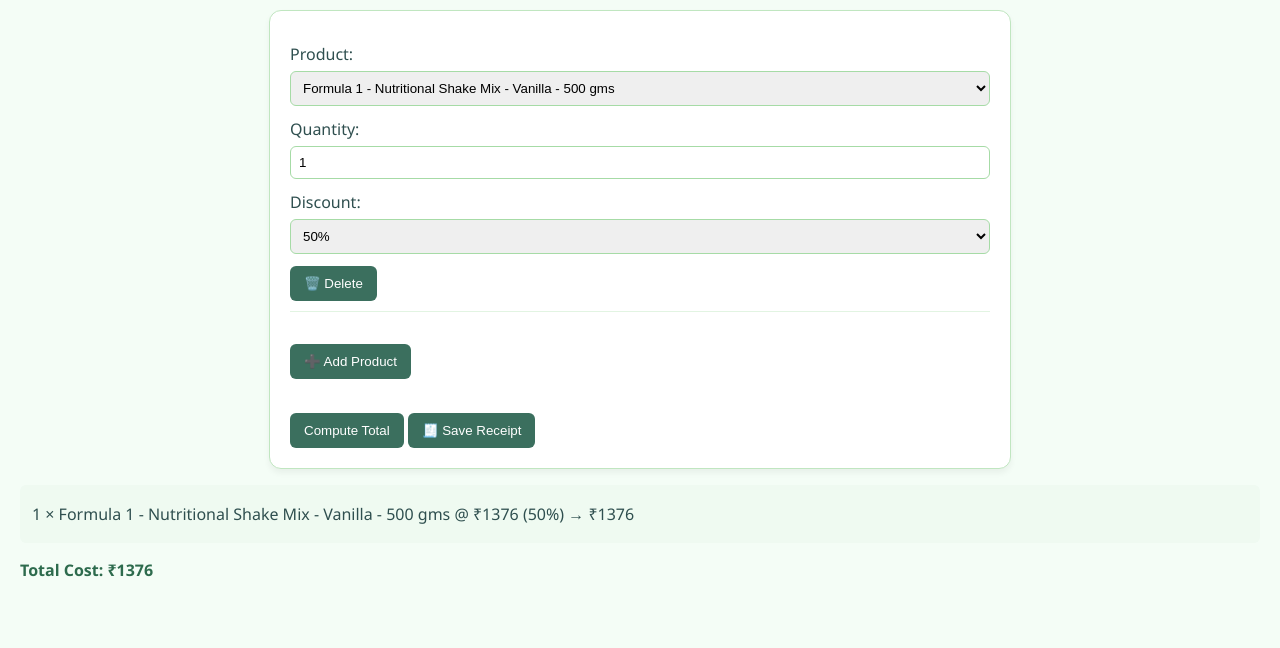
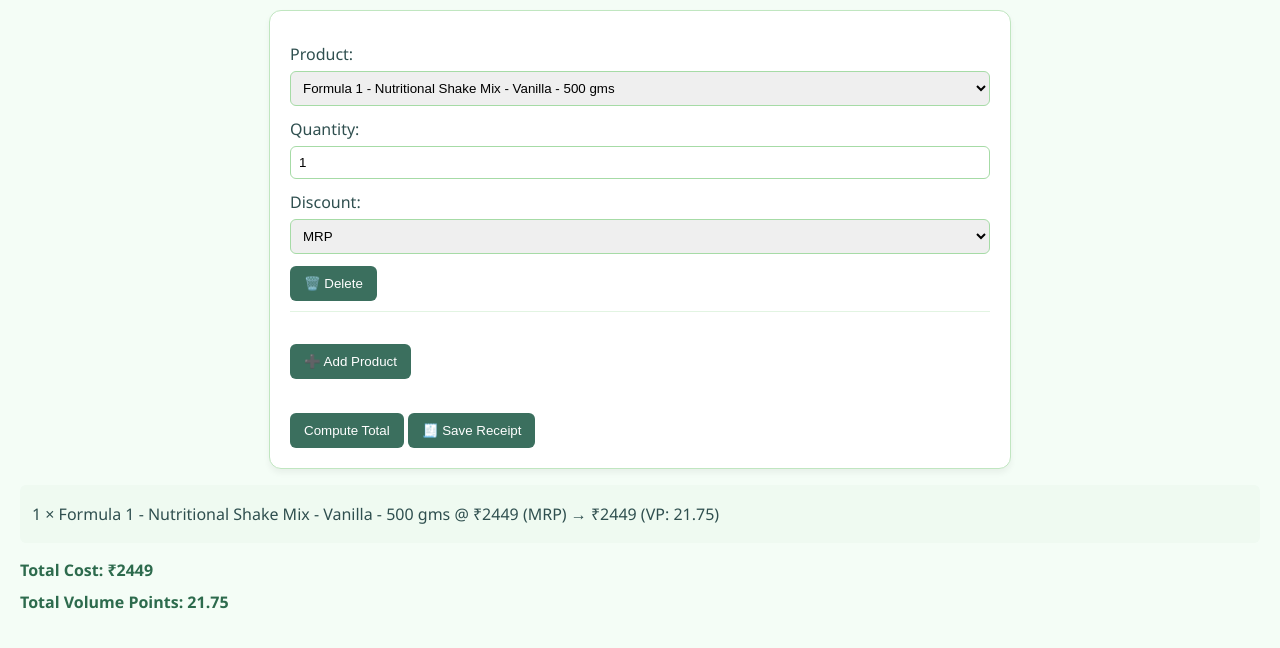
Before and after one commit to karthikbasa/hbratecard, a plain HTML site: page index.html in a window 1280 px wide. Both pictures are taken after a click on the button "Compute Total". Shown: the part 116-764 px from the top of the page. Drawn offline with Linux system fonts and the light colour scheme.

Commit message:
Update index.html
Added VP calculation

```diff
--- a/index.html
+++ b/index.html
@@ -45,62 +45,63 @@
       <option value="25%">25%</option>
       <option value="35%">35%</option>
       <option value="42%">42%</option>
-      <option value="50%" selected>50%</option>
+      <option value="50%">50%</option>
+      <option value="MRP" selected>MRP</option>
     </select>
   </template>
 
   <script>
     const productsData = [
-          { name: "Formula 1 - Nutritional Shake Mix - Vanilla - 500 gms", "25%": 1912, "35%": 1698, "42%": 1548, "50%": 1376 },
- 	  { name: "Formula 1 - Nutritional Shake Mix - Chocolate - 500 gms", "25%": 1912, "35%": 1698, "42%": 1548, "50%": 1376 },
- 	  { name: "Formula 1 - Nutritional Shake Mix - Mango - 500 gms", "25%": 1912, "35%": 1698, "42%": 1548, "50%": 1376 },
- 	  { name: "Formula 1 - Nutritional Shake Mix - Orange Cream - 500 gms", "25%": 1912, "35%": 1698, "42%": 1548, "50%": 1376 },
- 	  { name: "Formula 1 - Nutritional Shake Mix - Strawberry - 500 gms", "25%": 1912, "35%": 1698, "42%": 1548, "50%": 1376 },
- 	  { name: "Formula 1 - Nutritional Shake Mix - Kulfi - 500 gms", "25%": 1912, "35%": 1698, "42%": 1548, "50%": 1376 },
- 	  { name: "Formula 1 - Nutritional Shake Mix - Banana Caramel - 500 gms", "25%": 1912, "35%": 1698, "42%": 1548, "50%": 1376 },
- 	  { name: "Formula 1- Nutritional Shake Mix - Rose Kheer - 500 gms", "25%": 1912, "35%": 1698, "42%": 1548, "50%": 1376 },
- 	  { name: "Formula 1 Nutritional Shake Mix - Paan - 500 gms", "25%": 1912, "35%": 1698, "42%": 1548, "50%": 1376 },
- 	  { name: "Personalized Protein Powder - 200 gms", "25%": 1137, "35%": 1009, "42%": 920, "50%": 818 },
- 	  { name: "Personalized Protein Powder - 400 gms", "25%": 2181, "35%": 1937, "42%": 1766, "50%": 1571 },
- 	  { name: "ShakeMate - 500 gms", "25%": 643, "35%": 606, "42%": 581, "50%": 552 },
- 	  { name: "Ocular Defense", "25%": 1691, "35%": 1502, "42%": 1369, "50%": 1217 },
- 	  { name: "Male Factor", "25%": 2993, "35%": 2658, "42%": 2423, "50%": 2155 },
- 	  { name: "Woman's Choice", "25%": 1092, "35%": 970, "42%": 884, "50%": 786 },
- 	  { name: "vritilife Brain Health 60 Tablets", "25%": 1285, "35%": 1141, "42%": 1040, "50%": 925 },
- 	  { name: "vritilife® Facial Cleanser (100ml)", "25%": 910, "35%": 808, "42%": 736, "50%": 655 },
- 	  { name: "vritilife® Facial Toner (100ml)", "25%": 1033, "35%": 917, "42%": 836, "50%": 743 },
- 	  { name: "vritilife® Facial Serum (30 ml)", "25%": 2361, "35%": 2096, "42%": 1911, "50%": 1700 },
- 	  { name: "vritilife® Moisturizer (100ml)", "25%": 1151, "35%": 1022, "42%": 931, "50%": 828 },
-	  { name: "HN-Skin Booster Orange -10gms*30 sachets", "25%": 3582, "35%": 3258, "42%": 3031, "50%": 2771 },
-	  { name: "HN-Skin Booster Canister", "25%": 3450, "35%": 3123, "42%": 2895, "50%": 2634 },
-	  { name: "vritilife immune health - 60 Tab", "25%": 1341, "35%": 1191, "42%": 1086, "50%": 965 },
-	  { name: "Afresh Energy Drink Mix - Ginger - 50 gms", "25%": 712, "35%": 633, "42%": 577, "50%": 513 },
-	  { name: "Afresh Energy Drink Mix - Elaichi - 50 gms", "25%": 712, "35%": 633, "42%": 577, "50%": 513 },
-	  { name: "Afresh Energy Drink Mix - Lemon - 50 gms", "25%": 712, "35%": 633, "42%": 577, "50%": 513 },
-	  { name: "Afresh Energy Drink Mix - Peach - 50 gms", "25%": 712, "35%": 633, "42%": 577, "50%": 513 },
-	  { name: "Afresh Energy Drink Mix - Cinnamon - 50 gms", "25%": 712, "35%": 633, "42%": 577, "50%": 513 },
-	  { name: "Afresh Energy Drink Mix - Kashmiri Kahwa - 40 gms", "25%": 712, "35%": 633, "42%": 577, "50%": 513 },
-	  { name: "Afresh Energy Drink Mix - Tulsi (Basil) - 50 gms", "25%": 726, "35%": 652, "42%": 600, "50%": 540 },
-	  { name: "H24 Hydrate - 5 gms *20 Sachets", "25%": 1504, "35%": 1370, "42%": 1276, "50%": 1169 },
-	  { name: "H24 Rebuild Strength - 50 gms *10 Sachets", "25%": 2339, "35%": 2099, "42%": 1931, "50%": 1739 },
- 	  { name: "DinoShake™ - Chocolicious - 200 gms", "25%": 978, "35%": 868, "42%": 792, "50%": 704 },
- 	  { name: "DinoShake™ - Strawberry - 200 gms", "25%": 978, "35%": 868, "42%": 792, "50%": 704 },
- 	  { name: "Activated Fibre - 90 Tablets", "25%": 1436, "35%": 1275, "42%": 1162, "50%": 1034 },
- 	  { name: "Active Fiber Complex - Unflavoured - 200 gms", "25%": 2246, "35%": 1995, "42%": 1819, "50%": 1617 },
- 	  { name: "Aloe Plus - 60 Capsules", "25%": 929, "35%": 825, "42%": 752, "50%": 668 },
-  	  { name: "Herbal Aloe Concentrate - Unflavored (Original) - 500 ml", "25%": 2366, "35%": 2101, "42%": 1916, "50%": 1704 },
-  	  { name: "Simply Probiotic - 1 gms *30 Sachets", "25%": 1938, "35%": 1721, "42%": 1569, "50%": 1395 },
-  	  { name: "vritilife Triphala - 60 Tablets", "25%": 956, "35%": 849, "42%": 774, "50%": 688 },
-	  { name: "Herbalife Calcium Tablets - 60 Tablets", "25%": 1056, "35%": 937, "42%": 855, "50%": 760 },
-  	  { name: "Joint Support - 90 Tablets", "25%": 2155, "35%": 1913, "42%": 1744, "50%": 1551 },
-  	  { name: "Herbalife Niteworks - 300 gms", "25%": 6258, "35%": 5557, "42%": 5066, "50%": 4505 },
-          { name: "Herbalifeline - 60 Softgels", "25%": 2341, "35%": 2079, "42%": 1895, "50%": 1686 },
-  	  { name: "Beta Heart - Vanilla Flavour - 15 gms *15 Sachets", "25%": 2054, "35%": 1868, "42%": 1738, "50%": 1589 },
-  	  { name: "Multivitamin Mineral and Herbal Tablets Plus - 90 Tablets", "25%": 1759, "35%": 1562, "42%": 1424, "50%": 1226 },
-  	  { name: "Cell Activator - New - 60 Tablets", "25%": 1944, "35%": 1726, "42%": 1574, "50%": 1399 },
-  	  { name: "Cell-U-Loss Advanced - 90 Tablets", "25%": 1496, "35%": 1329, "42%": 1211, "50%": 1077 },
-  	  { name: "Herbal Control - 90 Tablets", "25%": 3013, "35%": 2676, "42%": 2440, "50%": 2169 }
-];
+      { name: "Formula 1 - Nutritional Shake Mix - Vanilla - 500 gms", "MRP": 2449, "25%": 1912, "35%": 1698, "42%": 1548, "50%": 1376, "VP": 21.75 },
+      { name: "Formula 1 - Nutritional Shake Mix - Chocolate - 500 gms", "MRP": 2449, "25%": 1912, "35%": 1698, "42%": 1548, "50%": 1376, "VP": 21.75 },
+      { name: "Formula 1 - Nutritional Shake Mix - Mango - 500 gms", "MRP": 2449, "25%": 1912, "35%": 1698, "42%": 1548, "50%": 1376, "VP": 21.75 },
+      { name: "Formula 1 - Nutritional Shake Mix - Orange Cream - 500 gms", "MRP": 2449, "25%": 1912, "35%": 1698, "42%": 1548, "50%": 1376, "VP": 21.75 },
+      { name: "Formula 1 - Nutritional Shake Mix - Strawberry - 500 gms", "MRP": 2449, "25%": 1912, "35%": 1698, "42%": 1548, "50%": 1376, "VP": 21.75 },
+      { name: "Formula 1 - Nutritional Shake Mix - Kulfi - 500 gms", "MRP": 2449, "25%": 1912, "35%": 1698, "42%": 1548, "50%": 1376, "VP": 21.75 },
+      { name: "Formula 1 - Nutritional Shake Mix - Banana Caramel - 500 gms", "MRP": 2449, "25%": 1912, "35%": 1698, "42%": 1548, "50%": 1376, "VP": 21.75 },
+      { name: "Formula 1- Nutritional Shake Mix - Rose Kheer - 500 gms", "MRP": 2449, "25%": 1912, "35%": 1698, "42%": 1548, "50%": 1376, "VP": 21.75 },
+      { name: "Formula 1 Nutritional Shake Mix - Paan - 500 gms", "MRP": 2449, "25%": 1912, "35%": 1698, "42%": 1548, "50%": 1376, "VP": 21.75 },
+      { name: "Personalized Protein Powder - 200 gms", "MRP": 1455, "25%": 1137, "35%": 1009, "42%": 920, "50%": 818, "VP": 11.50 },
+      { name: "Personalized Protein Powder - 400 gms", "MRP": 2792, "25%": 2181, "35%": 1937, "42%": 1766, "50%": 1571, "VP": 22.50 },
+      { name: "ShakeMate - 500 gms", "MRP": 733, "25%": 643, "35%": 606, "42%": 581, "50%": 552, "VP": 6.45 },
+      { name: "Ocular Defense", "MRP": 2166, "25%": 1691, "35%": 1502, "42%": 1369, "50%": 1217, "VP": 19.25 },
+      { name: "Male Factor", "MRP": 3832, "25%": 2993, "35%": 2658, "42%": 2423, "50%": 2155, "VP": 34.75 },
+      { name: "Woman's Choice", "MRP": 1399, "25%": 1092, "35%": 970, "42%": 884, "50%": 786, "VP": 12.45 },
+      { name: "vritilife Brain Health 60 Tablets", "MRP": 1645, "25%": 1285, "35%": 1141, "42%": 1040, "50%": 925, "VP": 15.10 },
+      { name: "vritilife® Facial Cleanser (100ml)", "MRP": 1165, "25%": 910, "35%": 808, "42%": 736, "50%": 655, "VP": 10.40 },
+      { name: "vritilife® Facial Toner (100ml)", "MRP": 1322, "25%": 1033, "35%": 917, "42%": 836, "50%": 743, "VP": 11.80 },
+      { name: "vritilife® Facial Serum (30 ml)", "MRP": 3022, "25%": 2361, "35%": 2096, "42%": 1911, "50%": 1700, "VP": 27.05 },
+      { name: "vritilife® Moisturizer (100ml)", "MRP": 1473, "25%": 1151, "35%": 1022, "42%": 931, "50%": 828, "VP": 13.15 },
+      { name: "HN-Skin Booster Orange -10gms*30 sachets", "MRP": 4398, "25%": 3582, "35%": 3258, "42%": 3031, "50%": 2771, "VP": 38.65 },
+      { name: "HN-Skin Booster Canister", "MRP": 4266, "25%": 3450, "35%": 3123, "42%": 2895, "50%": 2634, "VP": 38.65 },
+      { name: "vritilife immune health - 60 Tab", "MRP": 1717, "25%": 1341, "35%": 1191, "42%": 1086, "50%": 965, "VP": 15.80 },
+      { name: "Afresh Energy Drink Mix - Ginger - 50 gms", "MRP": 913, "25%": 712, "35%": 633, "42%": 577, "50%": 513, "VP": 7.80 },
+      { name: "Afresh Energy Drink Mix - Elaichi - 50 gms", "MRP": 913, "25%": 712, "35%": 633, "42%": 577, "50%": 513, "VP": 7.80 },
+      { name: "Afresh Energy Drink Mix - Lemon - 50 gms", "MRP": 913, "25%": 712, "35%": 633, "42%": 577, "50%": 513, "VP": 7.80 },
+      { name: "Afresh Energy Drink Mix - Peach - 50 gms", "MRP": 913, "25%": 712, "35%": 633, "42%": 577, "50%": 513, "VP": 7.80 },
+      { name: "Afresh Energy Drink Mix - Cinnamon - 50 gms", "MRP": 913, "25%": 712, "35%": 633, "42%": 577, "50%": 513, "VP": 7.80 },
+      { name: "Afresh Energy Drink Mix - Kashmiri Kahwa - 40 gms", "MRP": 913, "25%": 712, "35%": 633, "42%": 577, "50%": 513, "VP": 7.80 },
+      { name: "Afresh Energy Drink Mix - Tulsi (Basil) - 50 gms", "MRP": 913, "25%": 726, "35%": 652, "42%": 600, "50%": 540, "VP": 7.80 },
+      { name: "H24 Hydrate - 5 gms *20 Sachets", "MRP": 1839, "25%": 1504, "35%": 1370, "42%": 1276, "50%": 1169, "VP": 14.05 },
+      { name: "H24 Rebuild Strength - 50 gms *10 Sachets", "MRP": 2940, "25%": 2339, "35%": 2099, "42%": 1931, "50%": 1739, "VP": 24.70 },
+      { name: "DinoShake™ - Chocolicious - 200 gms", "MRP": 1252, "25%": 978, "35%": 868, "42%": 792, "50%": 704, "VP": 9.60 },
+      { name: "DinoShake™ - Strawberry - 200 gms", "MRP": 1252, "25%": 978, "35%": 868, "42%": 792, "50%": 704, "VP": 9.60 },
+      { name: "Activated Fibre - 90 Tablets", "MRP": 1839, "25%": 1436, "35%": 1275, "42%": 1162, "50%": 1034, "VP": 15.75 },
+      { name: "Active Fiber Complex - Unflavoured - 200 gms", "MRP": 2876, "25%": 2246, "35%": 1995, "42%": 1819, "50%": 1617, "VP": 22.95 },
+      { name: "Aloe Plus - 60 Capsules", "MRP": 1190, "25%": 929, "35%": 825, "42%": 752, "50%": 668, "VP": 9.40 },
+      { name: "Herbal Aloe Concentrate - Unflavored (Original) - 500 ml", "MRP": 3030, "25%": 2366, "35%": 2101, "42%": 1916, "50%": 1704, "VP": 24.95 },
+      { name: "Simply Probiotic - 1 gms *30 Sachets", "MRP": 2482, "25%": 1938, "35%": 1721, "42%": 1569, "50%": 1395, "VP": 21.95 },
+      { name: "vritilife Triphala - 60 Tablets", "MRP": 1224, "25%": 956, "35%": 849, "42%": 774, "50%": 688, "VP": 11.25 },
+      { name: "Herbalife Calcium Tablets - 60 Tablets", "MRP": 1352, "25%": 1056, "35%": 937, "42%": 855, "50%": 760, "VP": 10.25 },
+      { name: "Joint Support - 90 Tablets", "MRP": 2759, "25%": 2155, "35%": 1913, "42%": 1744, "50%": 1551, "VP": 20.90 },
+      { name: "Herbalife Niteworks - 300 gms", "MRP": 8010, "25%": 6258, "35%": 5557, "42%": 5066, "50%": 4505, "VP": 75.00 },
+      { name: "Herbalifeline - 60 Softgels", "MRP": 2998, "25%": 2341, "35%": 2079, "42%": 1895, "50%": 1686, "VP": 25.75 },
+      { name: "Beta Heart - Vanilla Flavour - 15 gms *15 Sachets", "MRP": 2520, "25%": 2054, "35%": 1868, "42%": 1738, "50%": 1589, "VP": 19.55 },
+      { name: "Multivitamin Mineral and Herbal Tablets Plus - 90 Tablets", "MRP": 2252, "25%": 1759, "35%": 1562, "42%": 1424, "50%": 1226, "VP": 19.95 },
+      { name: "Cell Activator - New - 60 Tablets", "MRP": 2489, "25%": 1944, "35%": 1726, "42%": 1574, "50%": 1399, "VP": 21.95 },
+      { name: "Cell-U-Loss Advanced - 90 Tablets", "MRP": 1916, "25%": 1496, "35%": 1329, "42%": 1211, "50%": 1077, "VP": 15.75 },
+      { name: "Herbal Control - 90 Tablets", "MRP": 3858, "25%": 3013, "35%": 2676, "42%": 2440, "50%": 2169, "VP": 32.95 }
+    ];
 
     let itemIndex = 0;
 
@@ -146,7 +147,8 @@
       const results = document.getElementById("results");
       results.innerHTML = "";
 
-      let total = 0;
+      let totalCost = 0;
+      let totalVolumePoints = 0;
       const list = document.createElement("ul");
 
       rows.forEach(row => {
@@ -155,38 +157,63 @@
         const discount = row.querySelector(".discount-select").value;
 
         const item = productsData.find(p => p.name === product);
-        const unitPrice = item ? item[discount] : 0;
+        let unitPrice;
+        if (discount === "MRP") {
+          unitPrice = item ? item["MRP"] : 0;
+        } else {
+          unitPrice = item ? item[discount] : 0;
+        }
+
         const cost = unitPrice * quantity;
-        total += cost;
+        const volumePoints = item ? item["VP"] * quantity : 0;
+
+        totalCost += cost;
+        totalVolumePoints += volumePoints;
 
         const li = document.createElement("li");
-        li.textContent = `${quantity} × ${product} @ ₹${unitPrice} (${discount}) → ₹${cost}`;
+        li.textContent = `${quantity} × ${product} @ ₹${unitPrice} (${discount}) → ₹${cost} (VP: ${volumePoints.toFixed(2)})`;
         list.appendChild(li);
       });
 
       results.appendChild(list);
-      const totalLine = document.createElement("strong");
-      totalLine.textContent = `Total Cost: ₹${total}`;
-      results.appendChild(totalLine);
+      const totalCostLine = document.createElement("strong");
+      totalCostLine.textContent = `Total Cost: ₹${totalCost}`;
+      results.appendChild(totalCostLine);
+
+      const totalVpLine = document.createElement("strong");
+      totalVpLine.textContent = `Total Volume Points: ${totalVolumePoints.toFixed(2)}`;
+      results.appendChild(totalVpLine);
     }
 
     function exportReceipt() {
       const rows = document.querySelectorAll(".product-row");
       let receiptText = "🧾 Greencard — Smart Rate Planner Receipt\n\n";
-      let total = 0;
+      let totalCost = 0;
+      let totalVolumePoints = 0;
 
       rows.forEach(row => {
         const product = row.querySelector(".product-select").value;
         const quantity = parseInt(row.querySelector(".quantity-input").value);
         const discount = row.querySelector(".discount-select").value;
         const item = productsData.find(p => p.name === product);
-        const unitPrice = item ? item[discount] : 0;
+
+        let unitPrice;
+        if (discount === "MRP") {
+          unitPrice = item ? item["MRP"] : 0;
+        } else {
+          unitPrice = item ? item[discount] : 0;
+        }
+
         const cost = unitPrice * quantity;
-        total += cost;
-        receiptText += `${quantity} × ${product} @ ₹${unitPrice} (${discount}) → ₹${cost}\n`;
+        const volumePoints = item ? item["VP"] * quantity : 0;
+
+        totalCost += cost;
+        totalVolumePoints += volumePoints;
+        receiptText += `${quantity} × ${product} @ ₹${unitPrice} (${discount}) → ₹${cost} (VP: ${volumePoints.toFixed(2)})\n`;
       });
 
-      receiptText += `\nTotal Cost: ₹${total}`;
+      receiptText += `\nTotal Cost: ₹${totalCost}\n`;
+      receiptText += `Total Volume Points: ${totalVolumePoints.toFixed(2)}`;
 
       const blob = new Blob([receiptText], { type: "text/plain" });
       const url = URL.createObjectURL(blob);
```
